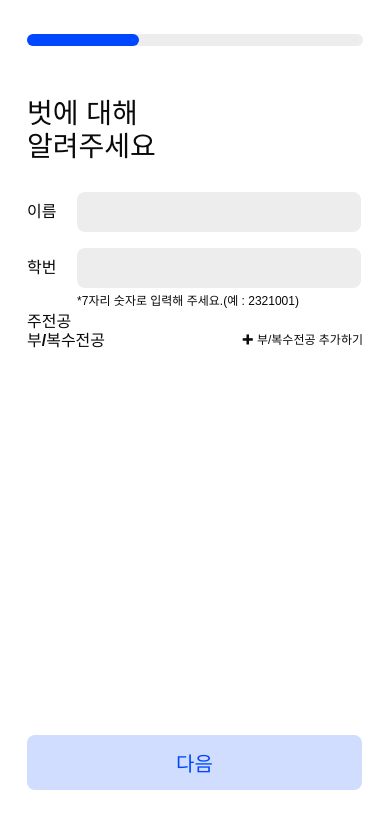
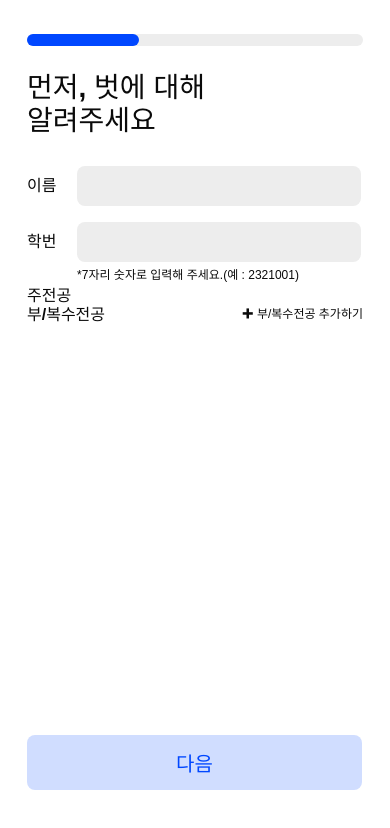
Before and after one commit to EarlyUs/front, a React (Vite) app: page /wing/step/1 in a window 390 px wide. Shown: the top 828 px of the page. Built offline with nearby package versions, Linux system fonts and the light colour scheme.

Commit message:
🌈ui: 모바일에서 깨지는 부분 수정

```diff
--- a/src/pages/Step1/index.jsx
+++ b/src/pages/Step1/index.jsx
@@ -32,7 +32,7 @@ const FirstStepPage = () => {
 				<s.Wrapper>
 					<s.StudentInfo>
 						<s.Title>
-							벗에 대해
+							먼저, 벗에 대해
 							<br />
 							알려주세요
 						</s.Title>
@@ -67,7 +67,6 @@ const FirstStepPage = () => {
 					<s.ButtonContainer>
 						<Button
 							width={20.94}
-							padding={0.94}
 							rad={8}
 							font={1.25}
 							color={'var(--blue-strong)'}
--- a/src/pages/Step1/styles.js
+++ b/src/pages/Step1/styles.js
@@ -7,7 +7,7 @@ export const Container = styled.div`
 `;
 
 export const Wrapper = styled.div`
-	margin: 1.63rem auto;
+	margin: 0 auto;
 `;
 
 export const StudentInfo = styled.div``;
--- a/src/pages/Step2/index.jsx
+++ b/src/pages/Step2/index.jsx
@@ -30,7 +30,6 @@ const SecondStepPage = () => {
 					<s.ButtonContainer>
 						<Button
 							width={20.94}
-							padding={0.94}
 							rad={8}
 							font={1.25}
 							color={'var(--blue-strong)'}
--- a/src/pages/Step2/styles.js
+++ b/src/pages/Step2/styles.js
@@ -7,7 +7,7 @@ export const Container = styled.div`
 `;
 
 export const Wrapper = styled.div`
-	margin: 1.63rem auto;
+	margin: 0 auto;
 `;
 
 export const Title = styled.div`
```
